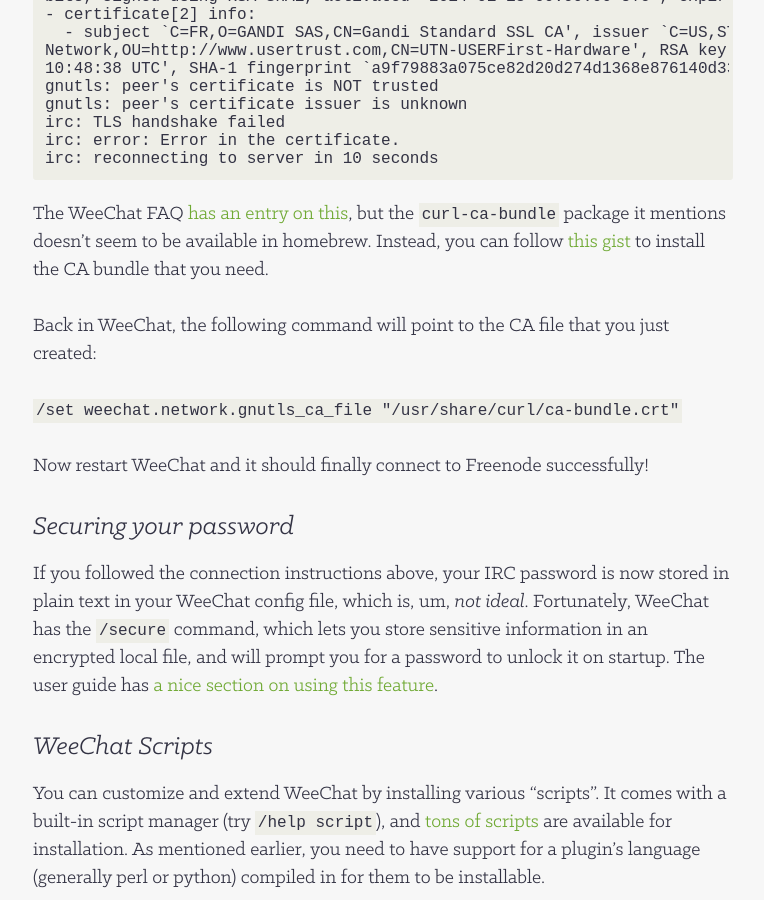
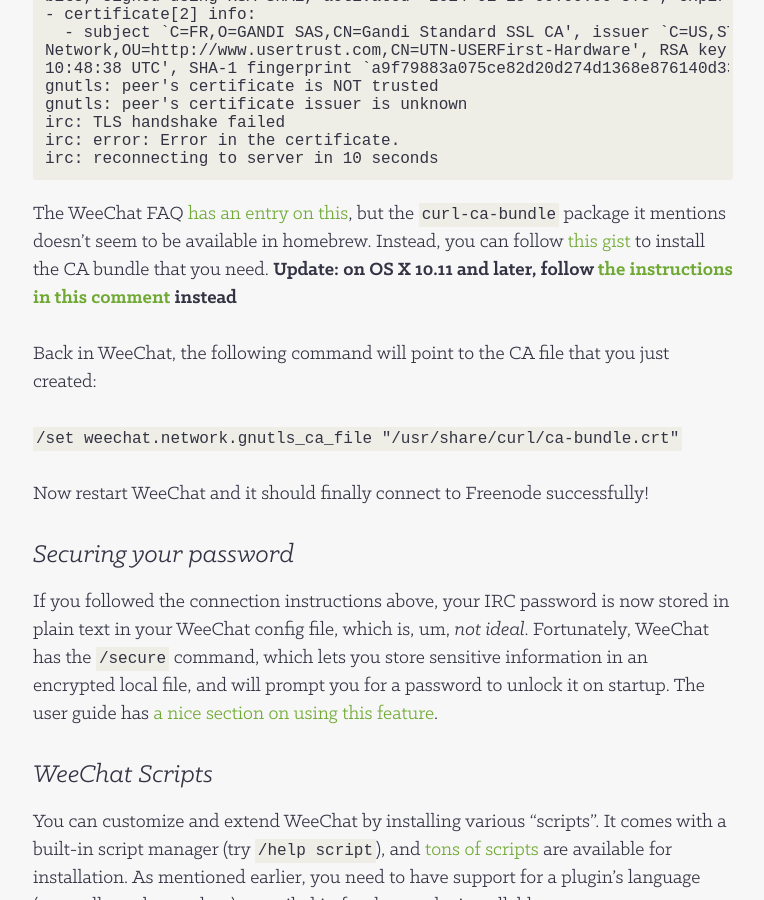
Before and after one commit to af/af.github.com, a Jekyll site: the page built from _posts/2014-11-11-weechat-on-osx.md, in a window 1280 px wide and 900 px high, scrolled down 3237 px. Shown: the whole window, without its empty margins (223-987 px from the left). Built offline with Jekyll 4.4.1, drawn with Linux system fonts in a browser that asks for light colours; Markdown is read by kramdown in place of the engine named in the settings.

Commit message:
Weechat post update for El Capitan

```diff
--- a/_posts/2014-11-11-weechat-on-osx.md
+++ b/_posts/2014-11-11-weechat-on-osx.md
@@ -133,7 +133,9 @@
 this](http://weechat.org/files/doc/weechat_faq.en.html#irc_ssl_connection), but
 the `curl-ca-bundle` package it mentions doesn't seem to be available in homebrew.
 Instead, you can follow [this gist](https://gist.github.com/1stvamp/2158128) to
-install the CA bundle that you need.
+install the CA bundle that you need. **Update: on OS X 10.11 and later, follow [the
+instructions in this comment](https://gist.github.com/1stvamp/2158128#gistcomment-1573222)
+instead**
 
 Back in WeeChat, the following command will point to the CA file that you just
 created:
```
